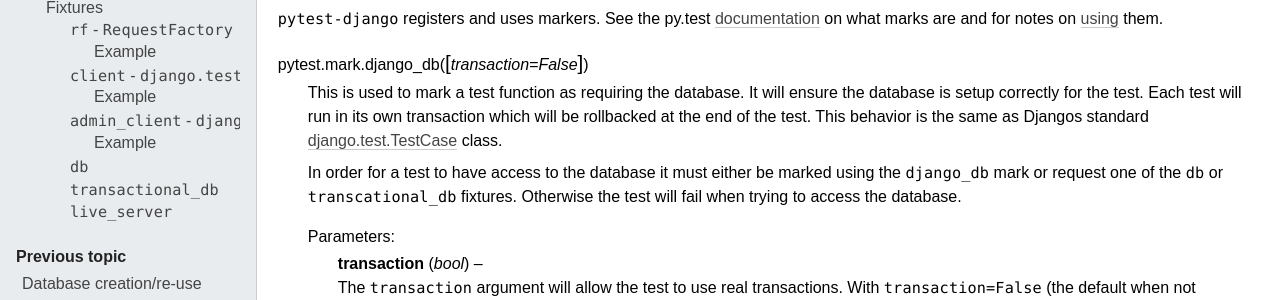
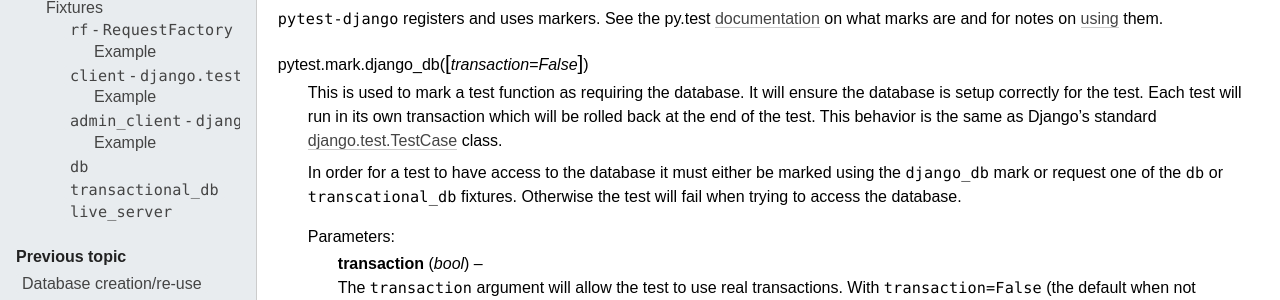
Before and after one commit to pytest-dev/pytest-django, a Sphinx documentation site: the page built from docs/helpers.rst, in a window 1280 px wide and 900 px high. Shown: the part 181-481 px from the top of the window. Built offline with Sphinx 7.4.7, drawn with Linux system fonts in a browser that asks for light colours.

Commit message:
Minor documentation typos

```diff
--- a/docs/helpers.rst
+++ b/docs/helpers.rst
@@ -15,8 +15,8 @@ on what marks are and for notes on using_ them.
 
    This is used to mark a test function as requiring the database. It
    will ensure the database is setup correctly for the test. Each test
-   will run in its own transaction which will be rollbacked at the end
-   of the test. This behavior is the same as Djangos standard
+   will run in its own transaction which will be rolled back at the end
+   of the test. This behavior is the same as Django's standard
    `django.test.TestCase   <https://docs.djangoproject.com/en/dev/topics
    /testing/#django.test.TestCase>`_ class.
 
@@ -111,7 +111,7 @@ Example
         assert response.status_code == 200
 
 As an extra bonus this will automatically mark the database using the
-``djangodb`` mark.
+``django_db`` mark.
 
 ``db``
 ~~~~~~~
```
